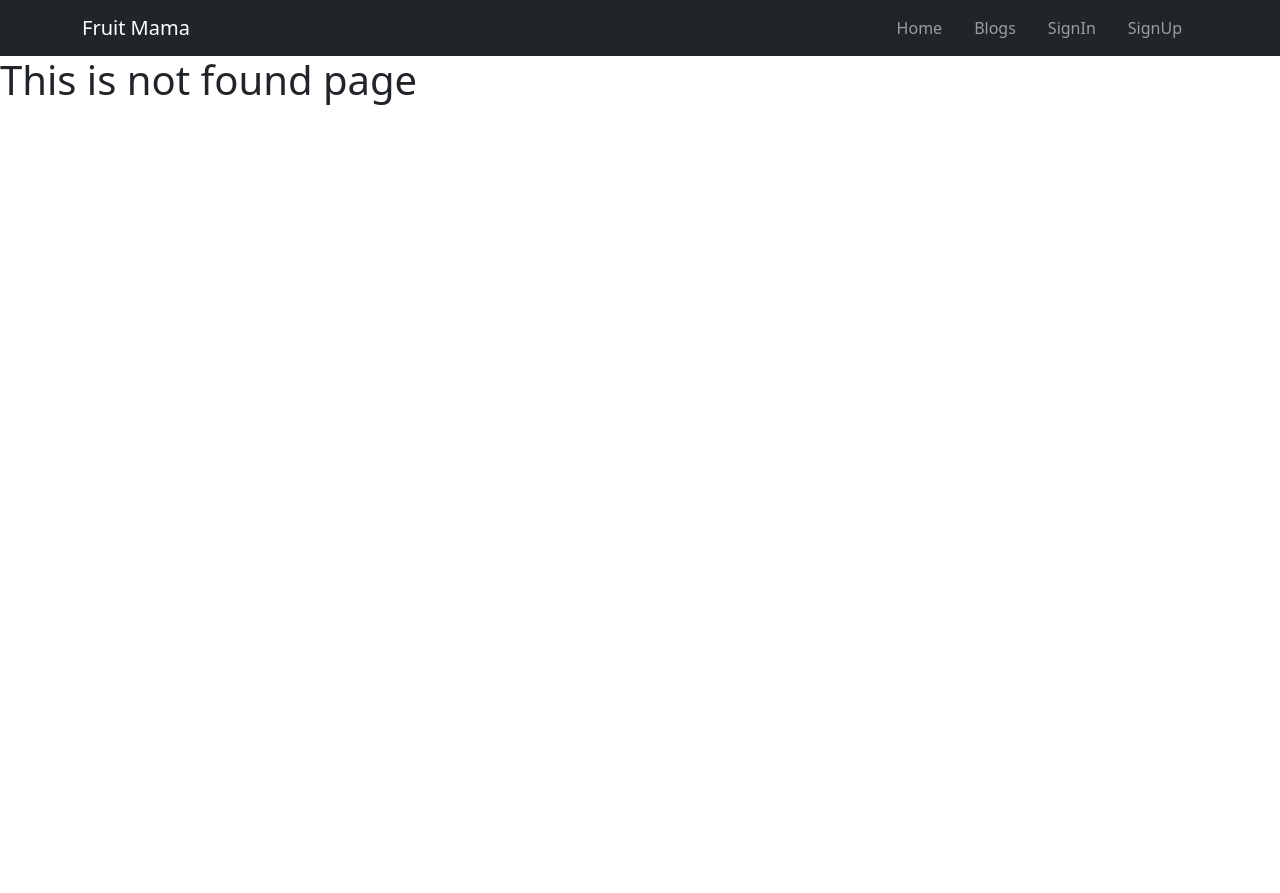
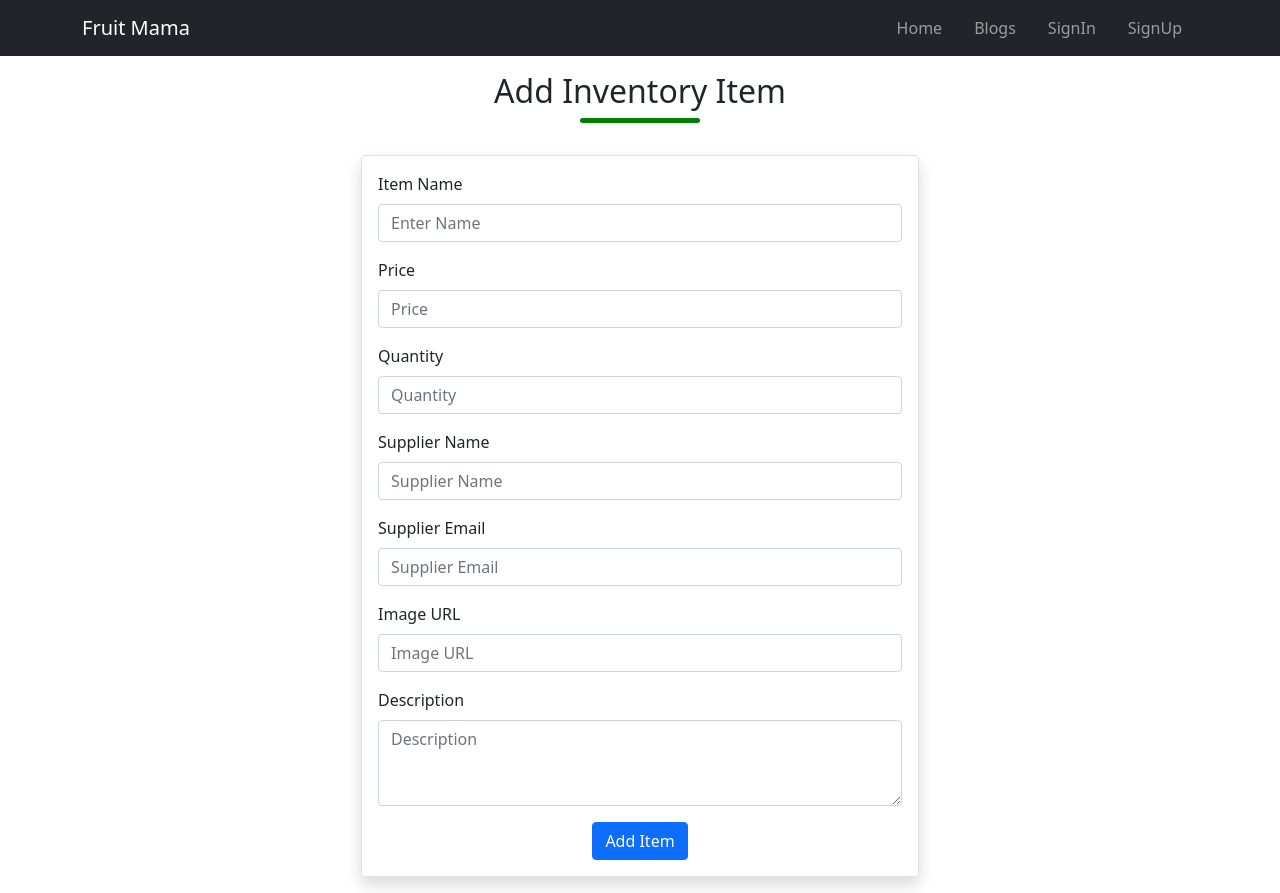
Before and after one commit to tusharpramanikbd/fruit-mama-client, a React (Create React App) app: page /addinventoryitem in a window 1280 px wide. Before the commit this address had no page. Before the commit the page ends 800 px from the top, so only its background shows below. Built offline with nearby package versions, Linux system fonts and the light colour scheme.

Commit message:
add inventory item page added and add item form added

```diff
--- a/src/App.js
+++ b/src/App.js
@@ -8,6 +8,7 @@ import NotFound from './pages/NotFound/NotFound'
 import MyNavbar from './components/MyNavbar/MyNavbar'
 import Inventory from './pages/Inventory/Inventory'
 import ManageInventory from './pages/ManageInventory/ManageInventory'
+import AddInventoryItem from './pages/AddInventoryItem/AddInventoryItem'
 
 function App() {
   return (
@@ -18,6 +19,7 @@ function App() {
         <Route path='/home' element={<Home />} />
         <Route path='inventory/:id' element={<Inventory />} />
         <Route path='/manageinventory' element={<ManageInventory />} />
+        <Route path='/addinventoryitem' element={<AddInventoryItem />} />
         <Route path='/blogs' element={<Blogs />} />
         <Route path='/signin' element={<SignIn />} />
         <Route path='/signup' element={<SignUp />} />
--- /dev/null
+++ b/src/pages/AddInventoryItem/AddInventoryItem.js
@@ -0,0 +1,52 @@
+import React from 'react'
+import { Button, Form } from 'react-bootstrap'
+import TitleUnderline from '../../components/TitleUnderline/TitleUnderline'
+import './AddInventoryItem.css'
+
+const AddInventoryItem = () => {
+  return (
+    <div className='container'>
+      <h2 className='text-center mt-3'>Add Inventory Item</h2>
+      <TitleUnderline />
+      <div>
+        <Form className='w-50 mx-auto border p-3 rounded shadow mb-3'>
+          <Form.Group className='mb-3' controlId='formBasicName'>
+            <Form.Label>Item Name</Form.Label>
+            <Form.Control type='text' name='name' placeholder='Enter Name' />
+          </Form.Group>
+          <Form.Group className='mb-3' controlId='formBasicPrice'>
+            <Form.Label>Price</Form.Label>
+            <Form.Control type='number' placeholder='Price' />
+          </Form.Group>
+          <Form.Group className='mb-3' controlId='formBasicQuantity'>
+            <Form.Label>Quantity</Form.Label>
+            <Form.Control type='number' placeholder='Quantity' />
+          </Form.Group>
+          <Form.Group className='mb-3' controlId='formBasicSupplierName'>
+            <Form.Label>Supplier Name</Form.Label>
+            <Form.Control type='text' placeholder='Supplier Name' />
+          </Form.Group>
+          <Form.Group className='mb-3' controlId='formBasicSupplierEmail'>
+            <Form.Label>Supplier Email</Form.Label>
+            <Form.Control type='email' placeholder='Supplier Email' />
+          </Form.Group>
+          <Form.Group className='mb-3' controlId='formBasicImageURL'>
+            <Form.Label>Image URL</Form.Label>
+            <Form.Control type='text' placeholder='Image URL' />
+          </Form.Group>
+          <Form.Group className='mb-3' controlId='formBasicPrice'>
+            <Form.Label>Description</Form.Label>
+            <Form.Control as='textarea' rows='3' placeholder='Description' />
+          </Form.Group>
+          <div className='text-center'>
+            <Button variant='primary' type='submit'>
+              Add Item
+            </Button>
+          </div>
+        </Form>
+      </div>
+    </div>
+  )
+}
+
+export default AddInventoryItem
--- a/src/pages/ManageInventory/ManageInventory.css
+++ b/src/pages/ManageInventory/ManageInventory.css
@@ -6,3 +6,15 @@
 .btn-trash:hover {
   color: rgb(250, 125, 125) !important;
 }
+.btn-add-new-item {
+  background-color: green;
+  border: 1px solid gray;
+  color: white;
+  padding: 0.5rem 1rem;
+  border-radius: 10px;
+  margin-bottom: 0.5rem;
+  transition: background-color 0.2s linear;
+}
+.btn-add-new-item:hover {
+  background-color: rgb(58, 216, 58);
+}
--- a/src/pages/ManageInventory/ManageInventory.js
+++ b/src/pages/ManageInventory/ManageInventory.js
@@ -4,8 +4,11 @@ import './ManageInventory.css'
 import { FontAwesomeIcon } from '@fortawesome/react-fontawesome'
 import { faTrash } from '@fortawesome/free-solid-svg-icons'
 import useFruitItems from '../../hooks/useFruitItems'
+import TitleUnderline from '../../components/TitleUnderline/TitleUnderline'
+import { useNavigate } from 'react-router-dom'
 
 const ManageInventory = () => {
+  const navigate = useNavigate()
   const [fruitItems, setFruitItems] = useFruitItems()
 
   const trashButtonClickHandler = (id) => {
@@ -27,8 +30,19 @@ const ManageInventory = () => {
     }
   }
 
+  const addNewItemClickHandler = () => {
+    navigate('/addinventoryitem')
+  }
+
   return (
     <div className='container'>
+      <h2 className='text-center mt-3'>Inventory Items</h2>
+      <TitleUnderline />
+      <div className='text-end'>
+        <button onClick={addNewItemClickHandler} className='btn-add-new-item'>
+          Add New Item
+        </button>
+      </div>
       <Table striped bordered hover>
         <thead>
           <tr>
```
Also changed, not shown: src/pages/AddInventoryItem/AddInventoryItem.css (added).
